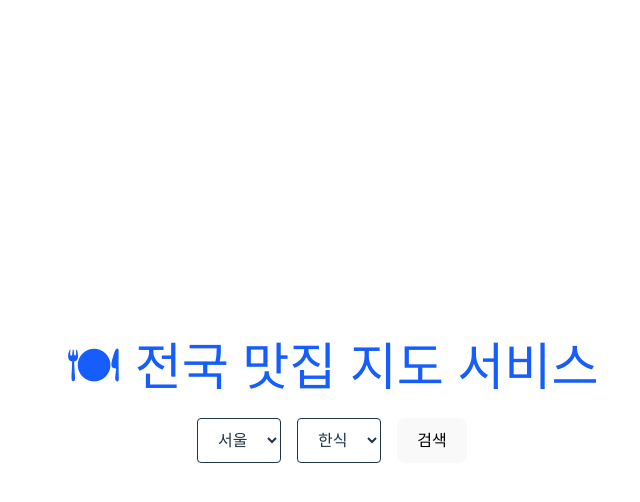
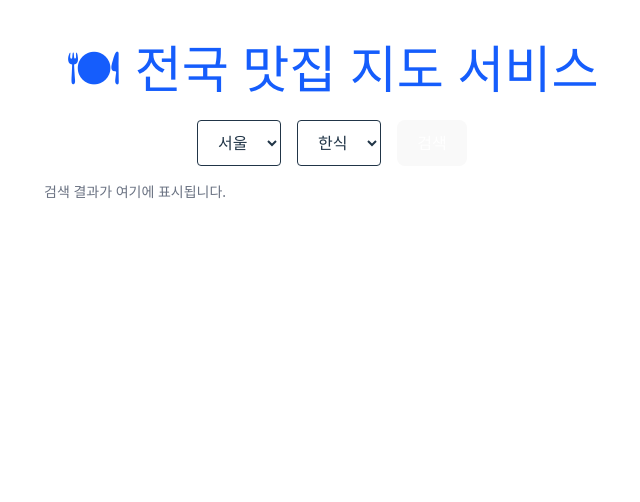
Before and after one commit to hyeon924/Eat-Map, a React (Vite) app: page / in a window 1280 px wide. Shown: the top 502 px of the page, without its empty margins (308-948 px from the left). Built offline with nearby package versions, Linux system fonts and the light colour scheme.

Commit message:
api 연결

```diff
--- a/src/App.jsx
+++ b/src/App.jsx
@@ -1,24 +1,50 @@
 import { useState } from 'react'
 import './App.css'
+
+const AREA_CODE = {
+  서울: 1,
+  부산: 6,
+  대전: 3,
+  대구: 4,
+};
+
+const API_KEY = 'hwKboOwuhveCrE%2FPzOpQq5JXiVuXVQkDddlhVPSPwa%2BNp4uM2QvIRDBXNdYa%2BJ9fqTGVPok6VBDA6tnOqVm70A%3D%3D';
 
 function App() {
 
   const [region, setRegion] = useState('서울');
   const [category, setCategory] = useState('한식');
+  const [results, setResults] = useState([]);
+
+  const fetchRestaurants = async (region, category) => {
+    const areaCode = AREA_CODE[region];
+
+    const url = `https://apis.data.go.kr/B551011/KorService1/areaBasedList1?serviceKey=${API_KEY}&MobileOS=ETC&MobileApp=EatMap&_type=json&contentTypeId=39&areaCode=${areaCode}`;
+
+    try {
+      const response = await fetch(url);
+      const json = await response.json();
+      const items = json.response.body.items.item;
+      console.log('받아온 음식점 목록:', items);
+      setResults(items);
+    } catch (err) {
+      console.log('API 호출 오류', err);
+    }
+  };
 
   const handleSearch = () => {
-    console.log('선택된 지역', region);
-    console.log('선택된 종류', category);
+    fetchRestaurants(region, category);
+    // console.log('선택된 지역', region);
+    // console.log('선택된 종류', category);
   }
 
   return (
-    <div className="h-screen w-screen flex items-center justify-center bg-white">
-      <div className="flex flex-col items-center gap-6">
-        <h1 className="text-blue-600 text-2xl font-bold text-center">
+    <div className="min-h-screen w-screen flex flex-col items-center bg-white overflow-auto py-10">
+      <h1 className="text-blue-600 text-2xl font-bold text-center mb-6">
         🍽 전국 맛집 지도 서비스
       </h1>
 
-        <div className="flex gap-4">
+      <div className="flex gap-4 mb-4">
         <select className="border px-4 py-2 rounded" value={region} onChange={(e) => setRegion(e.target.value)}>
           <option>서울</option>
           <option>부산</option>
@@ -33,13 +59,29 @@ function App() {
           <option>양식</option>
         </select>
 
-          <button onClick={handleSearch} className="bg-blue-500 text-black px-4 py-2 rounded hover:bg-blue-600">
+        <button onClick={handleSearch} className="bg-blue-500 text-white px-4 py-2 rounded hover:bg-blue-600">
           검색
         </button>
       </div>
+
+      {/* 검색결과 출력 */}
+      <div className="w-full max-w-xl">
+        {results.length > 0 ? (
+          <ul className="space-y-2">
+            {results.map((place) => (
+              <li key={place.contentid} className="border p-4 rounded shadow">
+                <h2 className="font-bold">{place.title}</h2>
+                <p className="text-sm text-gray-600">{place.addr1}</p>
+              </li>
+            ))}
+          </ul>
+        ) : (
+          <p className="text-gray-500 text-sm">검색 결과가 여기에 표시됩니다.</p>
+        )}
       </div>
     </div>
   );
+
 }
 
 
```
Lines whose indentation alone changed are shown as unchanged.
